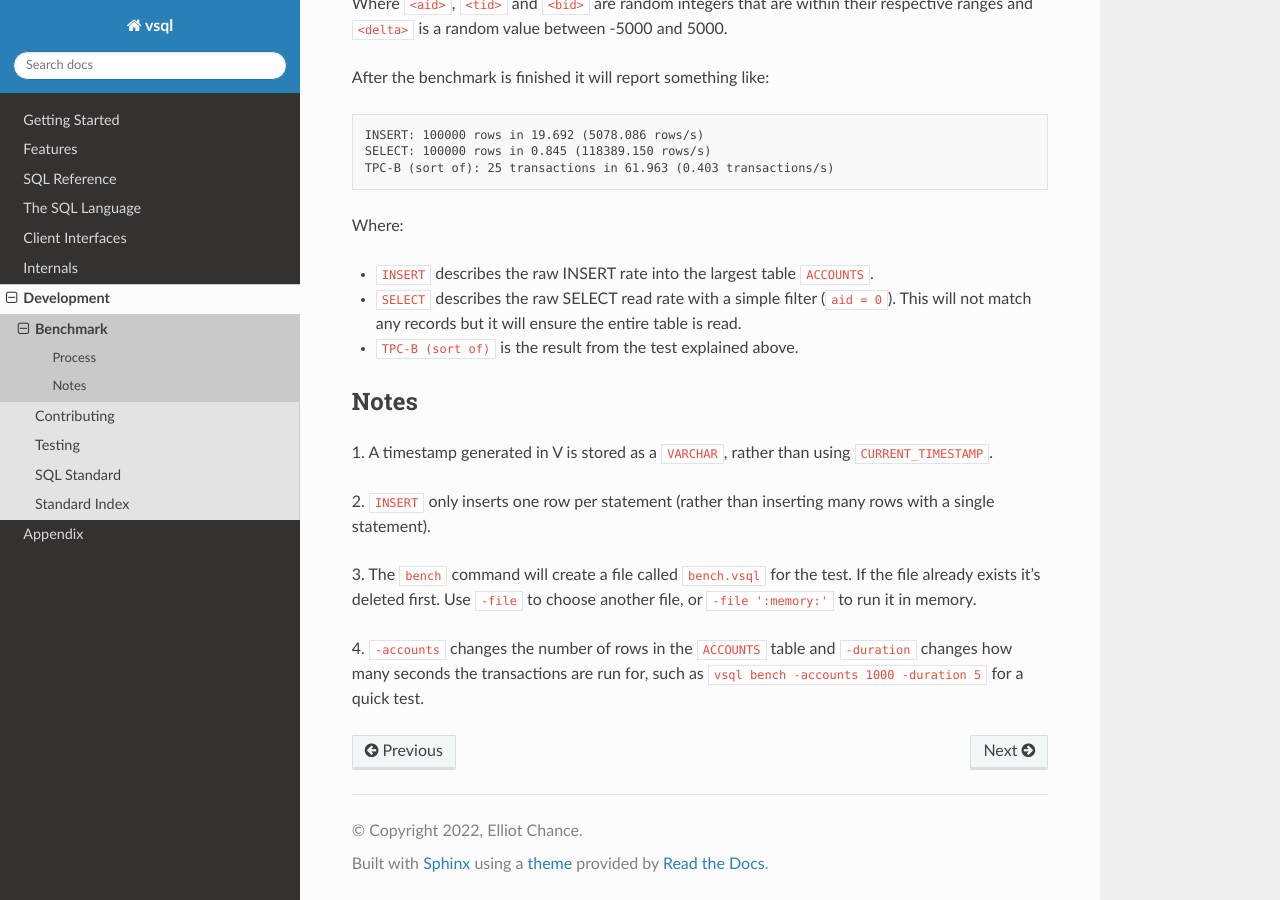
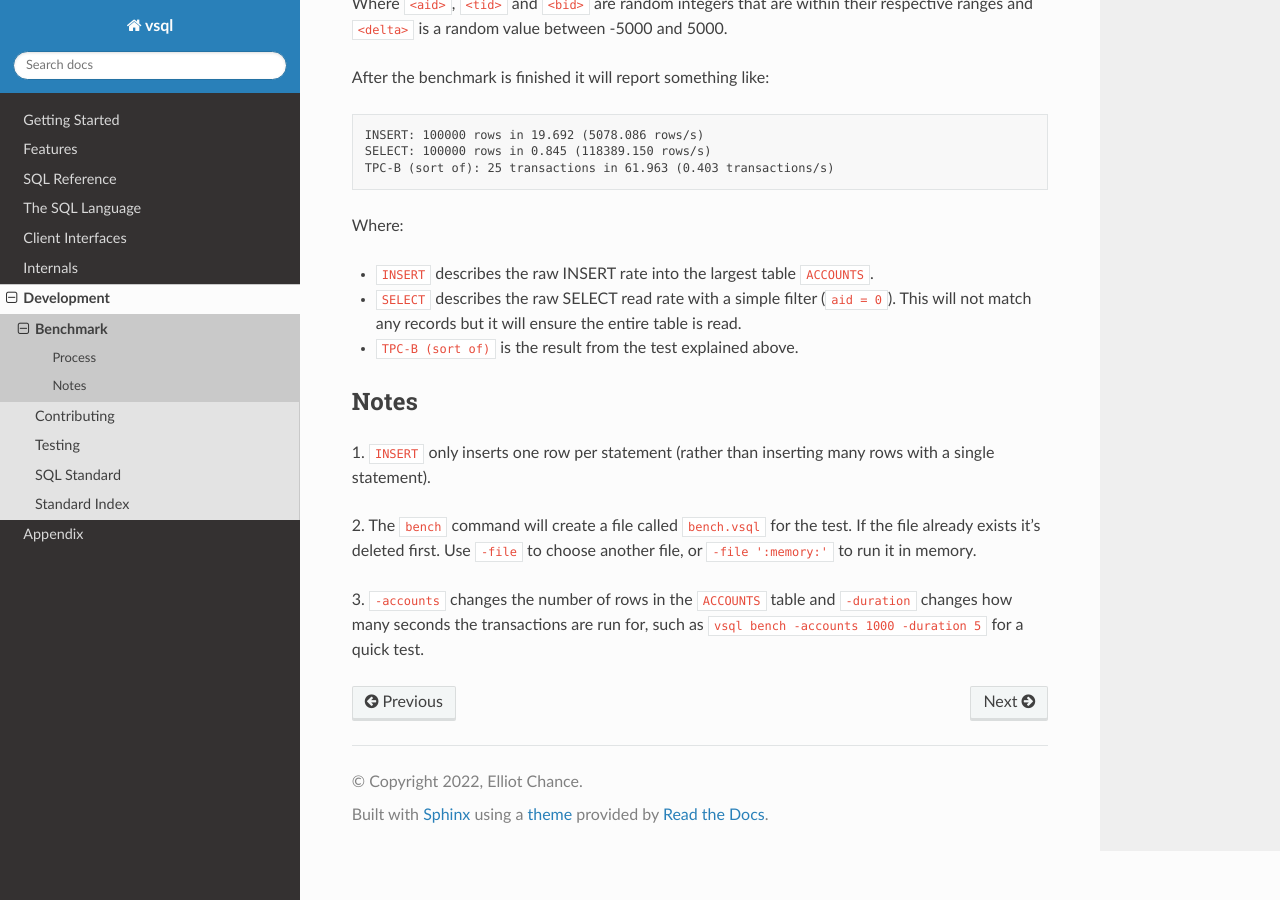
Before and after one commit to elliotchance/vsql, a Sphinx documentation site: the page built from docs/benchmark.rst, in a window 1280 px wide and 900 px high, scrolled down 1084 px. Built offline with Sphinx 7.4.7 and the Read the Docs theme 3.1.0, drawn with Linux system fonts in a browser that asks for light colours.

Commit message:
bench: Use CURRENT_TIMESTAMP for the history rows
Each transaction of vsql bench inserted a history row with a timestamp that
was generated in V and stored in a VARCHAR(30) column. Now that
CURRENT_TIMESTAMP is supported, HISTORY.MTIME is a TIMESTAMP set by
CURRENT_TIMESTAMP, like the pgbench transaction that the benchmark is based
on. This will change the numbers, so nothing else in the benchmark is changed.

Co-Authored-By: Claude Opus 5.5 <noreply@anthropic.com>

```diff
--- a/docs/benchmark.rst
+++ b/docs/benchmark.rst
@@ -59,16 +59,13 @@ Where:
 Notes
 -----
 
-1. A timestamp generated in V is stored as a ``VARCHAR``, rather than using
-``CURRENT_TIMESTAMP``.
-
-2. ``INSERT`` only inserts one row per statement (rather than inserting many
+1. ``INSERT`` only inserts one row per statement (rather than inserting many
 rows with a single statement).
 
-3. The ``bench`` command will create a file called ``bench.vsql`` for the test.
+2. The ``bench`` command will create a file called ``bench.vsql`` for the test.
 If the file already exists it's deleted first. Use ``-file`` to choose another
 file, or ``-file ':memory:'`` to run it in memory.
 
-4. ``-accounts`` changes the number of rows in the ``ACCOUNTS`` table and
+3. ``-accounts`` changes the number of rows in the ``ACCOUNTS`` table and
 ``-duration`` changes how many seconds the transactions are run for, such as
 ``vsql bench -accounts 1000 -duration 5`` for a quick test.
```
Also changed, not shown: 1 other file.
